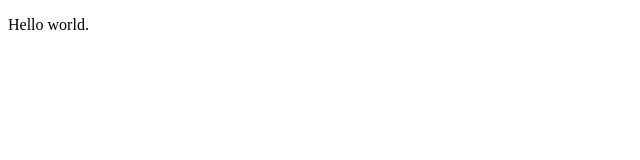
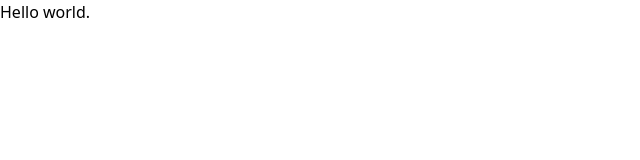
Before and after one commit to SharmaineLim/hangman, a React (Vite) app: page / in a window 1280 px wide. Shown: the top 160 px of the page, without its empty margins (0-640 px from the left). Built offline with nearby package versions, Linux system fonts and the light colour scheme.

Commit message:
Set up Tailwind CSS

```diff
--- a/package.json
+++ b/package.json
@@ -20,13 +20,16 @@
     "@typescript-eslint/eslint-plugin": "^5.59.11",
     "@typescript-eslint/parser": "^5.59.11",
     "@vitejs/plugin-react": "^4.0.0",
+    "autoprefixer": "^10.4.14",
     "eslint": "^8.43.0",
     "eslint-config-prettier": "^8.8.0",
     "eslint-plugin-react": "^7.32.2",
     "eslint-plugin-react-hooks": "^4.6.0",
     "eslint-plugin-react-refresh": "^0.4.1",
     "npm-run-all": "^4.1.5",
+    "postcss": "^8.4.24",
     "prettier": "^2.7.1",
+    "tailwindcss": "^3.3.2",
     "typescript": "~5.0.2",
     "vite": "^4.3.9"
   }
--- /dev/null
+++ b/src/assets/css/index.css
@@ -0,0 +1,4 @@
+/* Set up Tailwind classes. */
+@tailwind base;
+@tailwind components;
+@tailwind utilities;
--- a/src/assets/js/main.tsx
+++ b/src/assets/js/main.tsx
@@ -1,6 +1,7 @@
 import React from 'react';
 import ReactDOM from 'react-dom/client';
 import App from './App';
+import '../css/index.css';
 
 // Render apps only once DOM content has finished loading.
 document.addEventListener('DOMContentLoaded', () => {
--- /dev/null
+++ b/tailwind.config.js
@@ -0,0 +1,9 @@
+/** @type {import('tailwindcss').Config} */
+module.exports = {
+    // Where all templates are found:
+    content: ['./src/**/*.{html,js,jsx,ts,tsx}'],
+    theme: {
+        extend: {},
+    },
+    plugins: [],
+};
```
